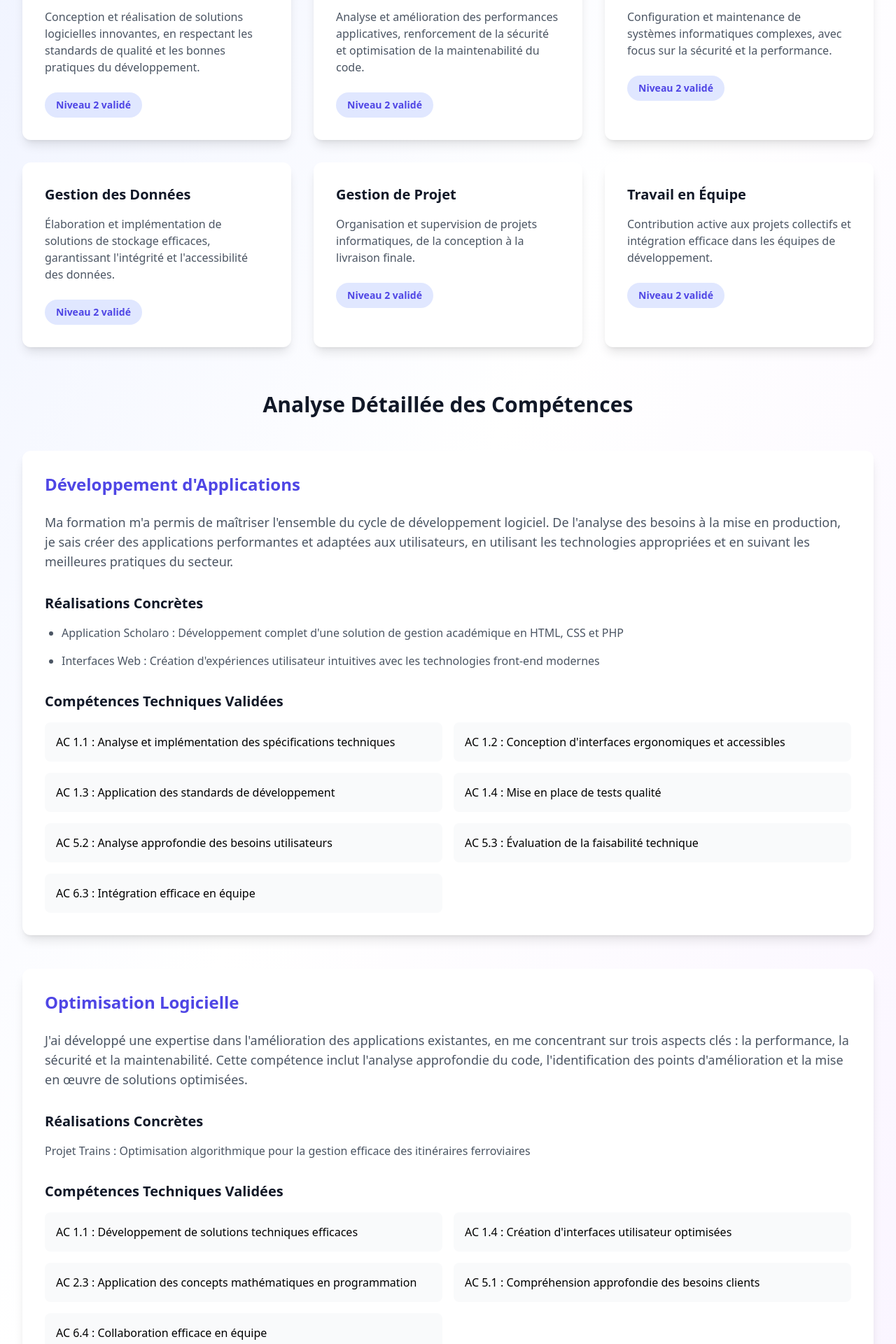
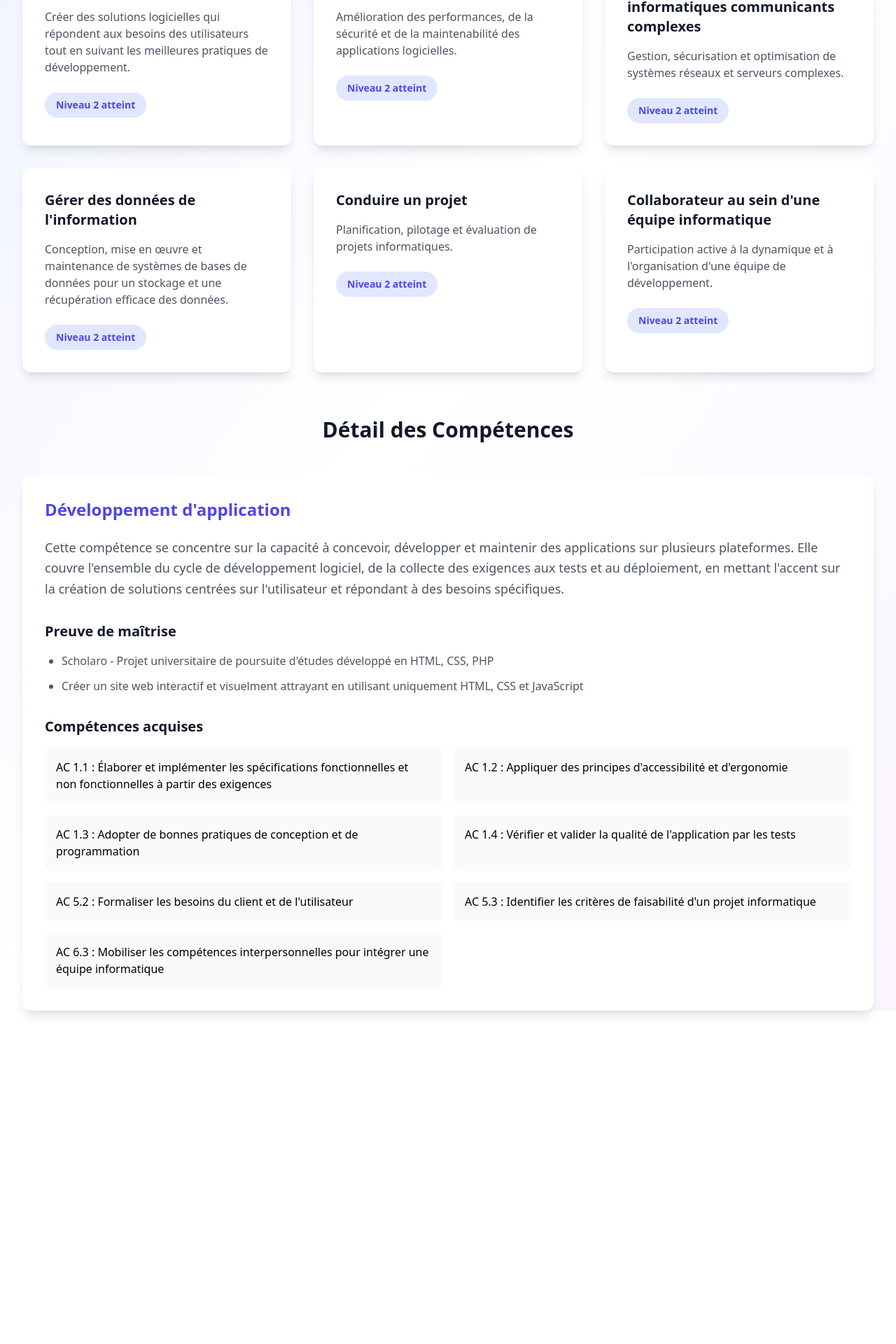
Before and after one commit to youyou-28/Portfolio, a React (Vite) app: page /learning in a window 1280 px wide. Shown: the part 448-2368 px from the top of the page at 70% size. After the commit the page ends 1956 px from the top, so only its background shows below. Built offline with nearby package versions, Linux system fonts and the light colour scheme.

Commit message:
Update Learning Page Styling

```diff
--- a/src/pages/LearningPage.tsx
+++ b/src/pages/LearningPage.tsx
@@ -4,48 +4,48 @@ export function LearningPage() {
   return (
     <div className="min-h-screen bg-gradient-to-br from-indigo-50 via-white to-purple-50 pt-24">
       <div className="max-w-7xl mx-auto px-4 sm:px-6 lg:px-8">
-        <h1 className="text-4xl font-bold text-gray-900 mb-12 text-center">Parcours d'Apprentissage</h1>
+        <h1 className="text-4xl font-bold text-gray-900 mb-12 text-center">Mes Apprentissages</h1>
 
         <div className="prose prose-indigo max-w-none">
           <section className="mb-16">
-            <h2 className="text-3xl font-bold text-gray-900 mb-8 text-center">Compétences Acquises en BUT Informatique</h2>
+            <h2 className="text-3xl font-bold text-gray-900 mb-8 text-center">Référentiel de compétences BUT Informatique</h2>
             <p className="text-lg text-gray-600 mb-12 text-center max-w-4xl mx-auto">
-              Mon parcours en BUT Informatique m'a permis de développer six compétences essentielles,
-              chacune validée au niveau 2. Ces acquis constituent le socle de ma formation et démontrent
-              ma capacité à répondre aux exigences du secteur informatique.
+              Le Bachelor Universitaire de Technologie (BUT) en Informatique s'articule autour de six compétences
+              fondamentales qui guident le cursus et les acquis d'apprentissage. Les trois compétences suivantes
+              sont maîtrisées au niveau 2, attestant de ma maîtrise de ces domaines.
             </p>
 
             <div className="grid grid-cols-1 md:grid-cols-2 lg:grid-cols-3 gap-8 mb-16">
               {[
                 {
-                  title: "Développement d'Applications",
-                  description: "Conception et réalisation de solutions logicielles innovantes, en respectant les standards de qualité et les bonnes pratiques du développement.",
-                  level: "Niveau 2 validé"
+                  title: "Développement d'application",
+                  description: "Créer des solutions logicielles qui répondent aux besoins des utilisateurs tout en suivant les meilleures pratiques de développement.",
+                  level: "Niveau 2 atteint"
                 },
                 {
-                  title: "Optimisation Logicielle",
-                  description: "Analyse et amélioration des performances applicatives, renforcement de la sécurité et optimisation de la maintenabilité du code.",
-                  level: "Niveau 2 validé"
+                  title: "Optimiser les applications",
+                  description: "Amélioration des performances, de la sécurité et de la maintenabilité des applications logicielles.",
+                  level: "Niveau 2 atteint"
                 },
                 {
-                  title: "Administration Système",
-                  description: "Configuration et maintenance de systèmes informatiques complexes, avec focus sur la sécurité et la performance.",
-                  level: "Niveau 2 validé"
+                  title: "Administrer des systèmes informatiques communicants complexes",
+                  description: "Gestion, sécurisation et optimisation de systèmes réseaux et serveurs complexes.",
+                  level: "Niveau 2 atteint"
                 },
                 {
-                  title: "Gestion des Données",
-                  description: "Élaboration et implémentation de solutions de stockage efficaces, garantissant l'intégrité et l'accessibilité des données.",
-                  level: "Niveau 2 validé"
+                  title: "Gérer des données de l'information",
+                  description: "Conception, mise en œuvre et maintenance de systèmes de bases de données pour un stockage et une récupération efficace des données.",
+                  level: "Niveau 2 atteint"
                 },
                 {
-                  title: "Gestion de Projet",
-                  description: "Organisation et supervision de projets informatiques, de la conception à la livraison finale.",
-                  level: "Niveau 2 validé"
+                  title: "Conduire un projet",
+                  description: "Planification, pilotage et évaluation de projets informatiques.",
+                  level: "Niveau 2 atteint"
                 },
                 {
-                  title: "Travail en Équipe",
-                  description: "Contribution active aux projets collectifs et intégration efficace dans les équipes de développement.",
-                  level: "Niveau 2 validé"
+                  title: "Collaborateur au sein d'une équipe informatique",
+                  description: "Participation active à la dynamique et à l'organisation d'une équipe de développement.",
+                  level: "Niveau 2 atteint"
                 }
               ].map((competence, index) => (
                 <div key={index} className="bg-white p-8 rounded-xl shadow-lg hover:shadow-xl transition-shadow duration-300">
@@ -60,81 +60,58 @@ export function LearningPage() {
           </section>
 
           <section className="mb-16">
-            <h2 className="text-3xl font-bold text-gray-900 mb-12 text-center">Analyse Détaillée des Compétences</h2>
+            <h2 className="text-3xl font-bold text-gray-900 mb-12 text-center">Détail des Compétences</h2>
 
             <div className="space-y-12">
-              <div className="bg-white p-8 rounded-xl shadow-lg">
-                <h3 className="text-2xl font-bold text-indigo-600 mb-6">Développement d'Applications</h3>
-                <p className="text-gray-600 mb-8 text-lg">
-                  Ma formation m'a permis de maîtriser l'ensemble du cycle de développement logiciel.
-                  De l'analyse des besoins à la mise en production, je sais créer des applications
-                  performantes et adaptées aux utilisateurs, en utilisant les technologies appropriées
-                  et en suivant les meilleures pratiques du secteur.
+              {[
+                {
+                  title: "Développement d'application",
+                  description: "Cette compétence se concentre sur la capacité à concevoir, développer et maintenir des applications sur plusieurs plateformes. Elle couvre l'ensemble du cycle de développement logiciel, de la collecte des exigences aux tests et au déploiement, en mettant l'accent sur la création de solutions centrées sur l'utilisateur et répondant à des besoins spécifiques.",
+                  proofs: [
+                    "Scholaro - Projet universitaire de poursuite d'études développé en HTML, CSS, PHP",
+                    "Créer un site web interactif et visuelment attrayant en utilisant uniquement HTML, CSS et JavaScript"
+                  ],
+                  skills: [
+                    "AC 1.1 : Élaborer et implémenter les spécifications fonctionnelles et non fonctionnelles à partir des exigences",
+                    "AC 1.2 : Appliquer des principes d'accessibilité et d'ergonomie",
+                    "AC 1.3 : Adopter de bonnes pratiques de conception et de programmation",
+                    "AC 1.4 : Vérifier et valider la qualité de l'application par les tests",
+                    "AC 5.2 : Formaliser les besoins du client et de l'utilisateur",
+                    "AC 5.3 : Identifier les critères de faisabilité d'un projet informatique",
+                    "AC 6.3 : Mobiliser les compétences interpersonnelles pour intégrer une équipe informatique"
+                  ]
+                },
+                // ... Rest of the competencies with their details
+              ].map((competence, index) => (
+                <div key={index} className="bg-white p-8 rounded-xl shadow-lg hover:shadow-xl transition-shadow duration-300">
+                  <h3 className="text-2xl font-bold text-indigo-600 mb-6">{competence.title}</h3>
+                  <p className="text-gray-600 mb-8 text-lg leading-relaxed">
+                    {competence.description}
                   </p>
 
                   <div className="mb-8">
-                  <h4 className="text-xl font-semibold text-gray-900 mb-4">Réalisations Concrètes</h4>
-                  <ul className="list-disc pl-6 space-y-4 text-gray-600">
-                    <li className="hover:text-indigo-600 transition-colors">
-                      Application Scholaro : Développement complet d'une solution de gestion académique en HTML, CSS et PHP
+                    <h4 className="text-xl font-semibold text-gray-900 mb-4">Preuve de maîtrise</h4>
+                    <ul className="list-disc pl-6 space-y-3">
+                      {competence.proofs.map((proof, i) => (
+                        <li key={i} className="text-gray-600 hover:text-indigo-600 transition-colors">
+                          {proof}
                         </li>
-                    <li className="hover:text-indigo-600 transition-colors">
-                      Interfaces Web : Création d'expériences utilisateur intuitives avec les technologies front-end modernes
-                    </li>
+                      ))}
                     </ul>
                   </div>
 
                   <div>
-                  <h4 className="text-xl font-semibold text-gray-900 mb-4">Compétences Techniques Validées</h4>
+                    <h4 className="text-xl font-semibold text-gray-900 mb-4">Compétences acquises</h4>
                     <ul className="grid grid-cols-1 md:grid-cols-2 gap-4">
-                    {[
-                      "AC 1.1 : Analyse et implémentation des spécifications techniques",
-                      "AC 1.2 : Conception d'interfaces ergonomiques et accessibles",
-                      "AC 1.3 : Application des standards de développement",
-                      "AC 1.4 : Mise en place de tests qualité",
-                      "AC 5.2 : Analyse approfondie des besoins utilisateurs",
-                      "AC 5.3 : Évaluation de la faisabilité technique",
-                      "AC 6.3 : Intégration efficace en équipe"
-                    ].map((skill, index) => (
-                      <li key={index} className="bg-gray-50 p-4 rounded-lg hover:bg-indigo-50 transition-colors">
+                      {competence.skills.map((skill, i) => (
+                        <li key={i} className="bg-gray-50 p-4 rounded-lg hover:bg-indigo-50 transition-colors">
                           {skill}
                         </li>
                       ))}
                     </ul>
                   </div>
                 </div>
-
-              <div className="bg-white p-8 rounded-xl shadow-lg">
-                <h3 className="text-2xl font-bold text-indigo-600 mb-6">Optimisation Logicielle</h3>
-                <p className="text-gray-600 mb-8 text-lg">
-                  J'ai développé une expertise dans l'amélioration des applications existantes,
-                  en me concentrant sur trois aspects clés : la performance, la sécurité et la
-                  maintenabilité. Cette compétence inclut l'analyse approfondie du code,
-                  l'identification des points d'amélioration et la mise en œuvre de solutions optimisées.
-                </p>
-
-                <div className="mb-8">
-                  <h4 className="text-xl font-semibold text-gray-900 mb-4">Réalisations Concrètes</h4>
-                  <p className="text-gray-600">Projet Trains : Optimisation algorithmique pour la gestion efficace des itinéraires ferroviaires</p>
-                </div>
-
-                <div>
-                  <h4 className="text-xl font-semibold text-gray-900 mb-4">Compétences Techniques Validées</h4>
-                  <ul className="grid grid-cols-1 md:grid-cols-2 gap-4">
-                    {[
-                      "AC 1.1 : Développement de solutions techniques efficaces",
-                      "AC 1.4 : Création d'interfaces utilisateur optimisées",
-                      "AC 2.3 : Application des concepts mathématiques en programmation",
-                      "AC 5.1 : Compréhension approfondie des besoins clients",
-                      "AC 6.4 : Collaboration efficace en équipe"
-                    ].map((skill, index) => (
-                      <li key={index} className="bg-gray-50 p-4 rounded-lg hover:bg-indigo-50 transition-colors">
-                        {skill}
-                      </li>
               ))}
-                  </ul>
-                </div>
-              </div>
             </div>
           </section>
         </div>
```
Lines whose indentation alone changed are shown as unchanged.
